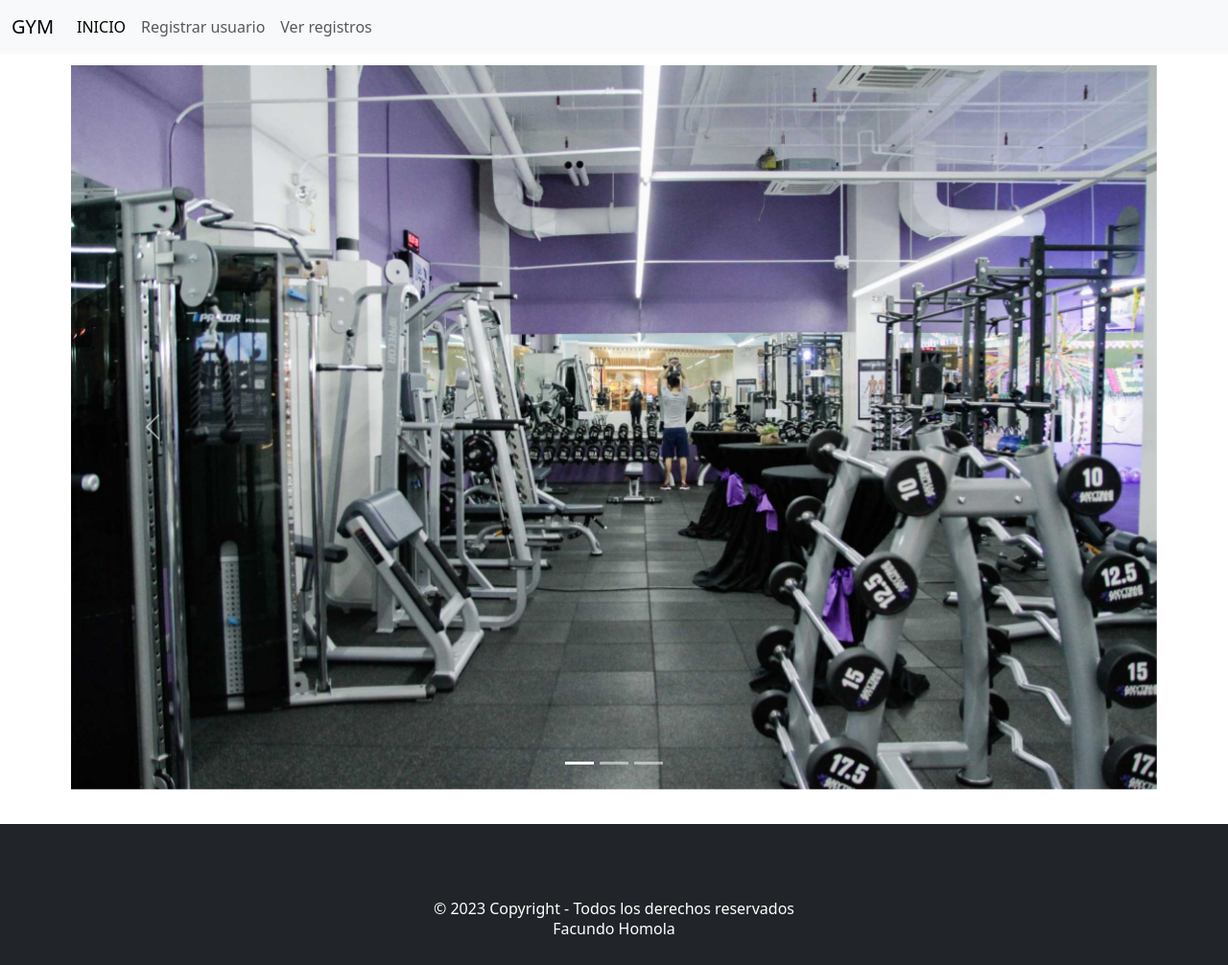
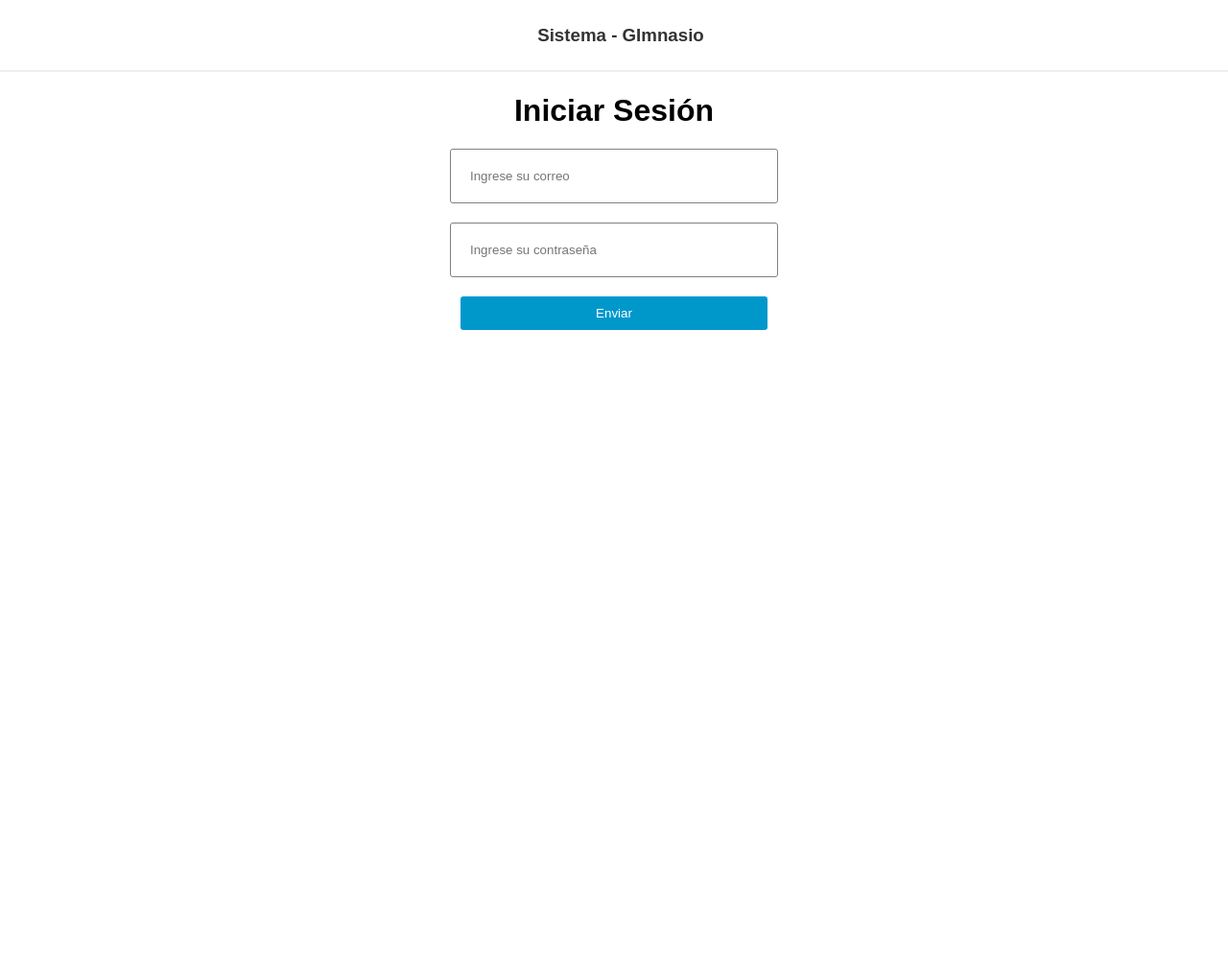
Before and after one commit to facuhomola/TallerIntegrador-gimnasio, a PHP site: page / in a window 1280 px wide. Shown: the whole page at 96% size. After the commit the page ends 344 px from the top, so only its background shows below. Run offline with PHP 8.4, Linux system fonts and the light colour scheme.

Commit message:
Add files via upload

```diff
--- a/gimnasio/bd/usuarios.php
+++ b/gimnasio/bd/usuarios.php
@@ -25,7 +25,6 @@ include 'cn.php';
 
 <table border="1" class="table table-striped">
 <tr>
-    <td><b>id</b></td>
     <td><b>nombre</b></td>
     <td><b>dni</b></td>
     <td><b>edad</b></td>
@@ -46,7 +45,6 @@ while($mostrar=mysqli_fetch_array($result)){
 ?>
 
 <tr>
-    <td><?php echo $mostrar['id'] ?></td>
     <td><?php echo $mostrar['nombre'] ?></td>
     <td><?php echo $mostrar['dni'] ?></td>
     <td><?php echo $mostrar['edad'] ?></td>
--- /dev/null
+++ b/gimnasio/css/index.css
@@ -0,0 +1,45 @@
+body{
+    margin: 0;
+    padding: 0;
+    font-family: Arial, Helvetica, sans-serif;
+    text-align: center;
+}
+
+input[type="text"], input[type="password"]{
+    outline: none;
+    padding: 20px;
+    display: block;
+    width: 300px;
+    border-radius: 3px;
+    border: solid 1px grey;
+    margin: 20px auto;
+}
+
+input[type="submit"]{
+    padding: 10px;
+    color: white;
+    background-color: #0098cb;
+    width: 320px;
+    margin: 20px auto;
+    margin-top: 0;
+    border: 0;
+    border-radius: 3px;
+    cursor: pointer;
+}
+
+input[type="submit"]:hover{
+    background-color: #00b8eb;
+}
+
+header{
+    border-bottom: 2px solid #eee;
+    padding: 7px;
+    margin-bottom: 10px;
+    width: 100%;
+    text-align: center;
+}
+
+header h3{
+    text-decoration: none;
+    color: #333;
+}
--- a/gimnasio/includes/header.php
+++ b/gimnasio/includes/header.php
@@ -1,13 +1,13 @@
 <nav class="navbar navbar-expand-lg bg-body-tertiary">
   <div class="container-fluid">
-    <a class="navbar-brand" href="/gimnasio/index.php">GYM</a>
+    <a class="navbar-brand" href="/gimnasio/empleado.php">GYM</a>
     <button class="navbar-toggler" type="button" data-bs-toggle="collapse" data-bs-target="#navbarNav" aria-controls="navbarNav" aria-expanded="false" aria-label="Toggle navigation">
       <span class="navbar-toggler-icon"></span>
     </button>
     <div class="collapse navbar-collapse" id="navbarNav">
       <ul class="navbar-nav">
         <li class="nav-item">
-          <a class="nav-link active" aria-current="page" href="/gimnasio/index.php">INICIO</a>
+          <a class="nav-link active" aria-current="page" href="/gimnasio/empleado.php">INICIO</a>
         </li>
         <li class="nav-item">
           <a class="nav-link" href="/gimnasio/alta.php">Registrar usuario</a>
--- a/gimnasio/index.php
+++ b/gimnasio/index.php
@@ -3,59 +3,24 @@
 <head>
     <meta charset="UTF-8">
     <meta name="viewport" content="width=device-width, initial-scale=1.0">
-    <link href="css/bootstrap.min.css" type="text/css" rel="stylesheet">
+  <!--  <link href="css/bootstrap.min.css" type="text/css" rel="stylesheet"> -->
+    <link rel="stylesheet" href="css/index.css">
     <title>Sistema - Gimnasio</title>
 </head>
 <body>
 
-<!--Cabecera-->
-<?php
-    require('includes/header.php');
-?>
-<!--Fin cabecera-->
+<header>
+    <h3>Sistema - GImnasio</h3>
+</header>
 
-<section class="container-fluid">
-    <div class="row">
-        <div class="col-12 col-md-12 col-sm-12">
-            <div class="container p-1 mt-2 mb-2">
-                <div id="carouselExampleIndicators" class="carousel slide">
-                    <div class="carousel-indicators">
-                        <button type="button" data-bs-target="#carouselExampleIndicators" data-bs-slide-to="0" class="active" aria-current="true" aria-label="Slide 1"></button>
-                        <button type="button" data-bs-target="#carouselExampleIndicators" data-bs-slide-to="1" aria-label="Slide 2"></button>
-                        <button type="button" data-bs-target="#carouselExampleIndicators" data-bs-slide-to="2" aria-label="Slide 3"></button>
-                    </div>
-                <div class="carousel-inner">
-                <div class="carousel-item active">
-                    <img src="img/img-1.jpg" class="d-block w-100" alt="...">
-                </div>
-                <div class="carousel-item">
-                    <img src="img/img-2.jpg" class="d-block w-100" alt="...">
-                </div>
-                <div class="carousel-item">
-                    <img src="img/img-3.jpeg" class="d-block w-100" alt="...">
-                </div>
-                </div>
-                <button class="carousel-control-prev" type="button" data-bs-target="#carouselExampleIndicators" data-bs-slide="prev">
-                    <span class="carousel-control-prev-icon" aria-hidden="true"></span>
-                    <span class="visually-hidden">Previous</span>
-                </button>
-                <button class="carousel-control-next" type="button" data-bs-target="#carouselExampleIndicators" data-bs-slide="next">
-                    <span class="carousel-control-next-icon" aria-hidden="true"></span>
-                    <span class="visually-hidden">Next</span>
-                </button>
-            </div>
-            </div>
-        </div>
-    </div>
-</section>
+<h1>Iniciar Sesión</h1>
 
+<form action="validar.php" method="post">
+    <input type="text" name="user" placeholder="Ingrese su correo">
+    <input type="password" name="password" placeholder="Ingrese su contraseña">
+    <input type="submit" value="Enviar">
+</form>
 
-<!--Pie de pagina-->
-<?php
-    require('includes/footer.php');
-?>
-<!--Fin pie de pagina-->
-
-    <script src="js/bootstrap.bundle.min.js"></script>
+<!--    <script src="js/bootstrap.bundle.min.js"></script> -->
 </body>
 </html>
```
Also changed, not shown: gimnasio/empleado.php (added, +61 -0 lines), gimnasio/validar.php (added, +29 -0 lines).
